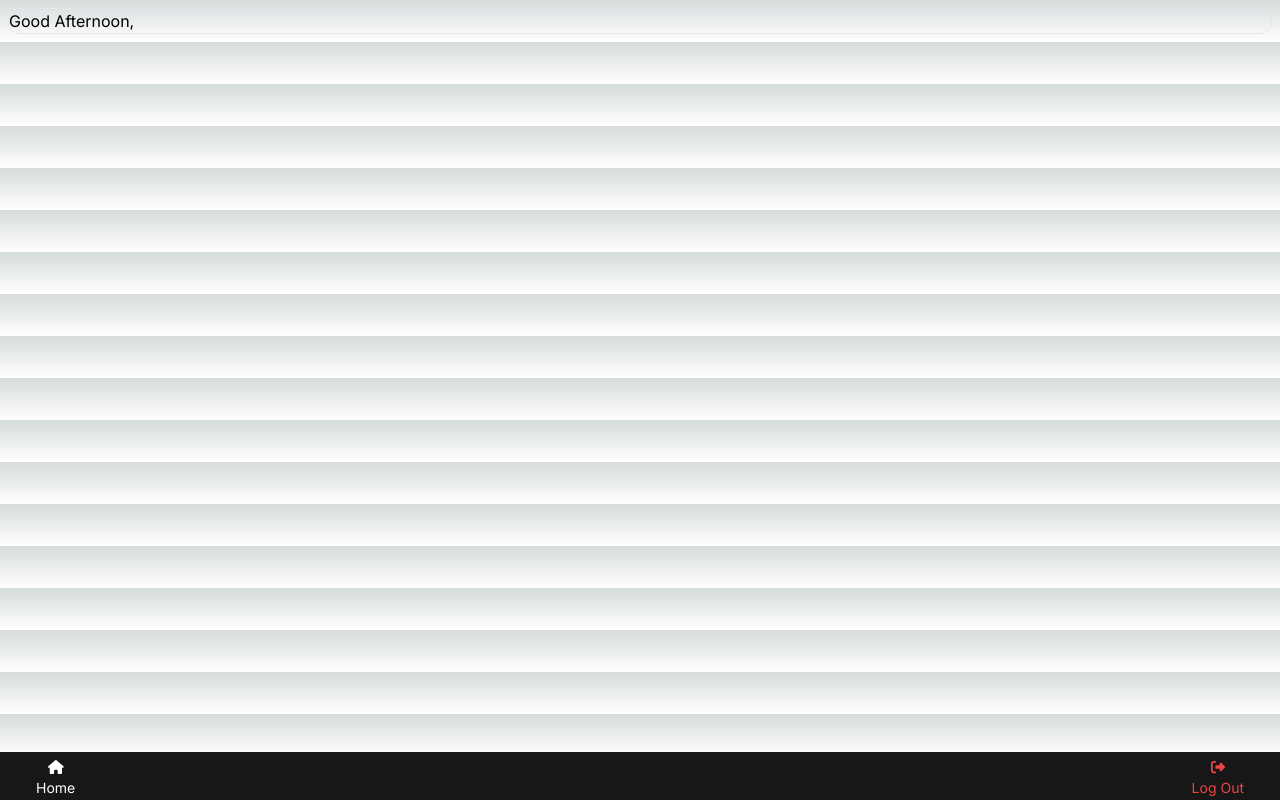
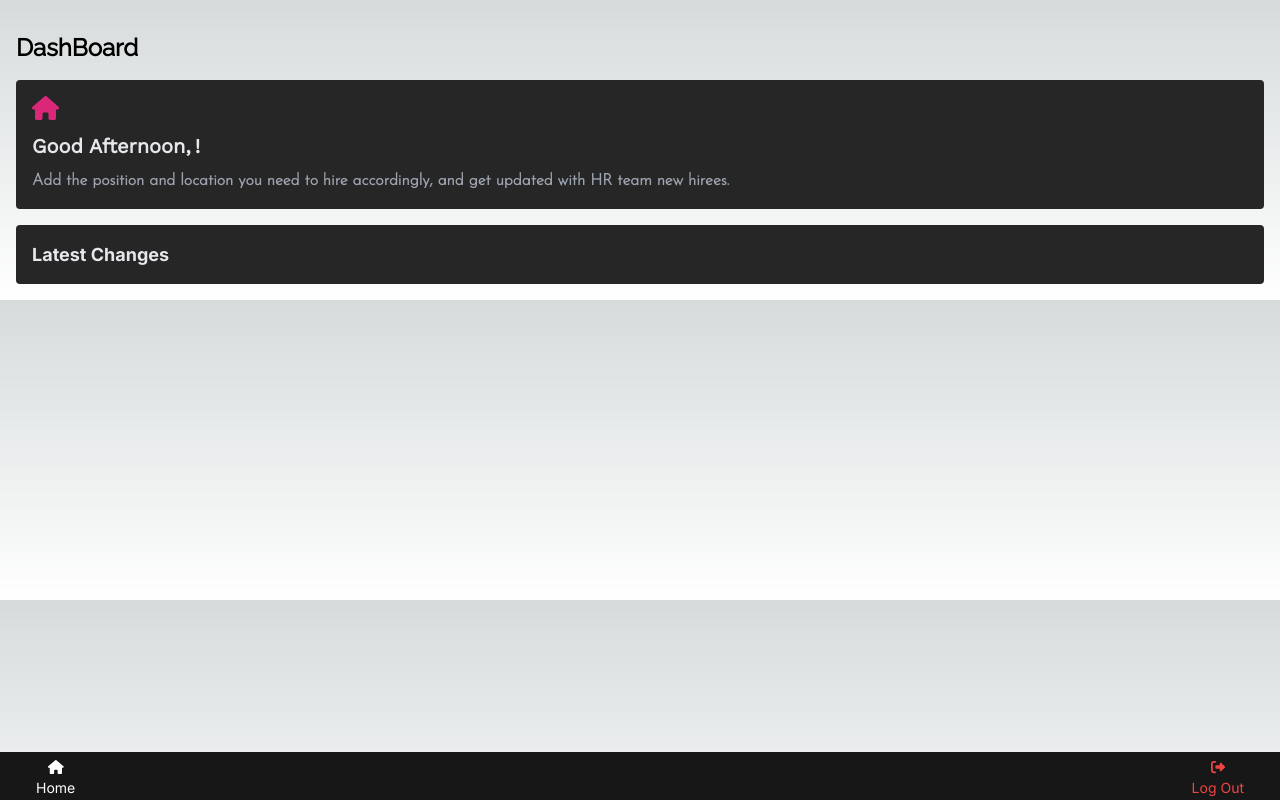
Before and after one commit to AlinMican1/HiringApp, a Next.js app: page / in a window 1280 px wide. Built offline with nearby package versions, Linux system fonts and the light colour scheme; no server answers.

Commit message:
Started working on dashboard.

```diff
--- a/src/app/globals.css
+++ b/src/app/globals.css
@@ -1,3 +1,7 @@
+@import url("https://fonts.googleapis.com/css2?family=Raleway&display=swap");
+@import url("https://fonts.googleapis.com/css2?family=Josefin+Sans:wght@300&display=swap");
+@import url("https://fonts.googleapis.com/css2?family=Work+Sans:wght@300;400&display=swap");
+
 @tailwind base;
 @tailwind components;
 @tailwind utilities;
--- a/src/app/page.tsx
+++ b/src/app/page.tsx
@@ -1,18 +1,11 @@
-import Login from "@/components/molecules/login";
-import { getServerSession } from "next-auth";
-import { authOptions } from "@/lib/auth";
-import { DateTime } from "@/components/atoms/dateTime";
-
+import React from "react";
+import { WelcomeHeader } from "@/components/molecules/welcomeHeader";
+import { LatestHired } from "@/components/molecules/latestHired";
 export default async function Home() {
-  const session = await getServerSession(authOptions);
-
   return (
-    <div className="border m-2 rounded-xl border-darkgray ">
-      <h1>
-        <DateTime />
-      </h1>
-      <h1 className="capitalize">{session?.user.username}</h1>
-      {session?.user ? <div></div> : ""}
+    <div className="m-4">
+      <WelcomeHeader />
+      <LatestHired />
     </div>
   );
 }
--- /dev/null
+++ b/src/components/molecules/latestHired.tsx
@@ -0,0 +1,11 @@
+import React from "react";
+
+export function LatestHired() {
+  return (
+    <div className="rounded bg-neutral-800 my-4 p-4 text-gray-200">
+      <h1 className="font-subHeading text-[18px] font-bold text-gray-200">
+        Latest Changes
+      </h1>
+    </div>
+  );
+}
--- /dev/null
+++ b/src/components/molecules/welcomeHeader.tsx
@@ -0,0 +1,34 @@
+import React from "react";
+import { getServerSession } from "next-auth";
+import { authOptions } from "@/lib/auth";
+import { DateTime } from "../atoms/dateTime";
+import { faHome } from "@fortawesome/free-solid-svg-icons";
+import { FontAwesomeIcon } from "@fortawesome/react-fontawesome";
+
+/**
+ * Welcome header for the Dashboard
+ * Using session provider to get the current user logged in
+ * Display their username and a welcome message.
+ */
+export async function WelcomeHeader() {
+  const session = await getServerSession(authOptions);
+  return (
+    <div className="flex flex-col">
+      <h1 className="font-titleHeader text-2xl my-4 font-bold">DashBoard</h1>
+      <div className="rounded bg-neutral-800 p-4 text-gray-200">
+        <h1>
+          <FontAwesomeIcon icon={faHome} className="text-2xl text-pink-600" />
+        </h1>
+        <h1 className="font-subHeader text-[20px] font-bold text-gray-200 my-2 flex flex-row">
+          <DateTime />
+          <span className="capitalize px-1">{session?.user.username}!</span>
+        </h1>
+        <h3 className="font-paragraph text-base font-bold text-gray-400">
+          Add the position and location you need to hire accordingly, and get
+          updated with HR team new hirees.{" "}
+        </h3>
+        {session?.user ? <div></div> : ""}
+      </div>
+    </div>
+  );
+}
--- a/tailwind.config.ts
+++ b/tailwind.config.ts
@@ -1,20 +1,25 @@
-import type { Config } from 'tailwindcss'
+import type { Config } from "tailwindcss";
 
 const config: Config = {
   content: [
-    './src/pages/**/*.{js,ts,jsx,tsx,mdx}',
-    './src/components/**/*.{js,ts,jsx,tsx,mdx}',
-    './src/app/**/*.{js,ts,jsx,tsx,mdx}',
+    "./src/pages/**/*.{js,ts,jsx,tsx,mdx}",
+    "./src/components/**/*.{js,ts,jsx,tsx,mdx}",
+    "./src/app/**/*.{js,ts,jsx,tsx,mdx}",
   ],
   theme: {
     extend: {
       backgroundImage: {
-        'gradient-radial': 'radial-gradient(var(--tw-gradient-stops))',
-        'gradient-conic':
-          'conic-gradient(from 180deg at 50% 50%, var(--tw-gradient-stops))',
+        "gradient-radial": "radial-gradient(var(--tw-gradient-stops))",
+        "gradient-conic":
+          "conic-gradient(from 180deg at 50% 50%, var(--tw-gradient-stops))",
+      },
+      fontFamily: {
+        titleHeader: ["Raleway", "sans-serif"],
+        paragraph: ["Josefin Sans", "sans-serif"],
+        subHeader: ["Work Sans", "sans-serif"],
       },
     },
   },
   plugins: [],
-}
-export default config
+};
+export default config;
```
Also changed, not shown: 1 other file (tests, documents, lock files or other folders).
